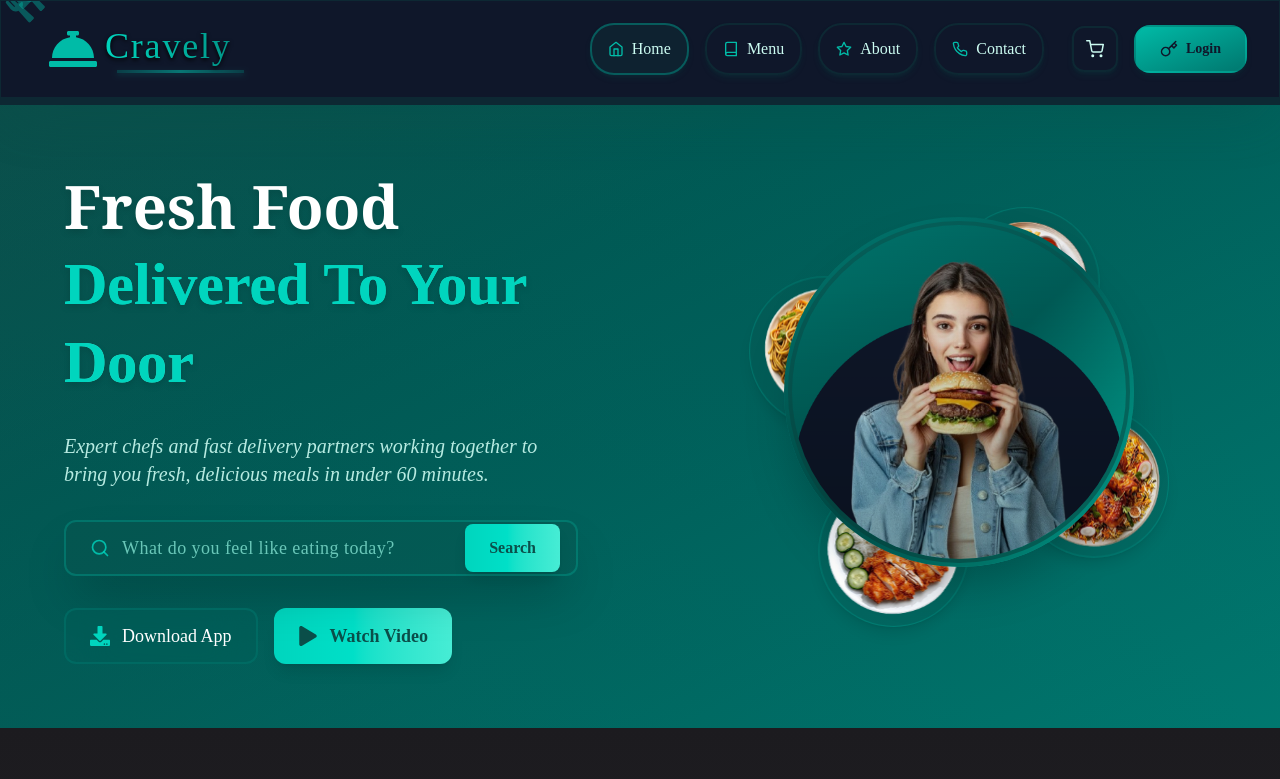
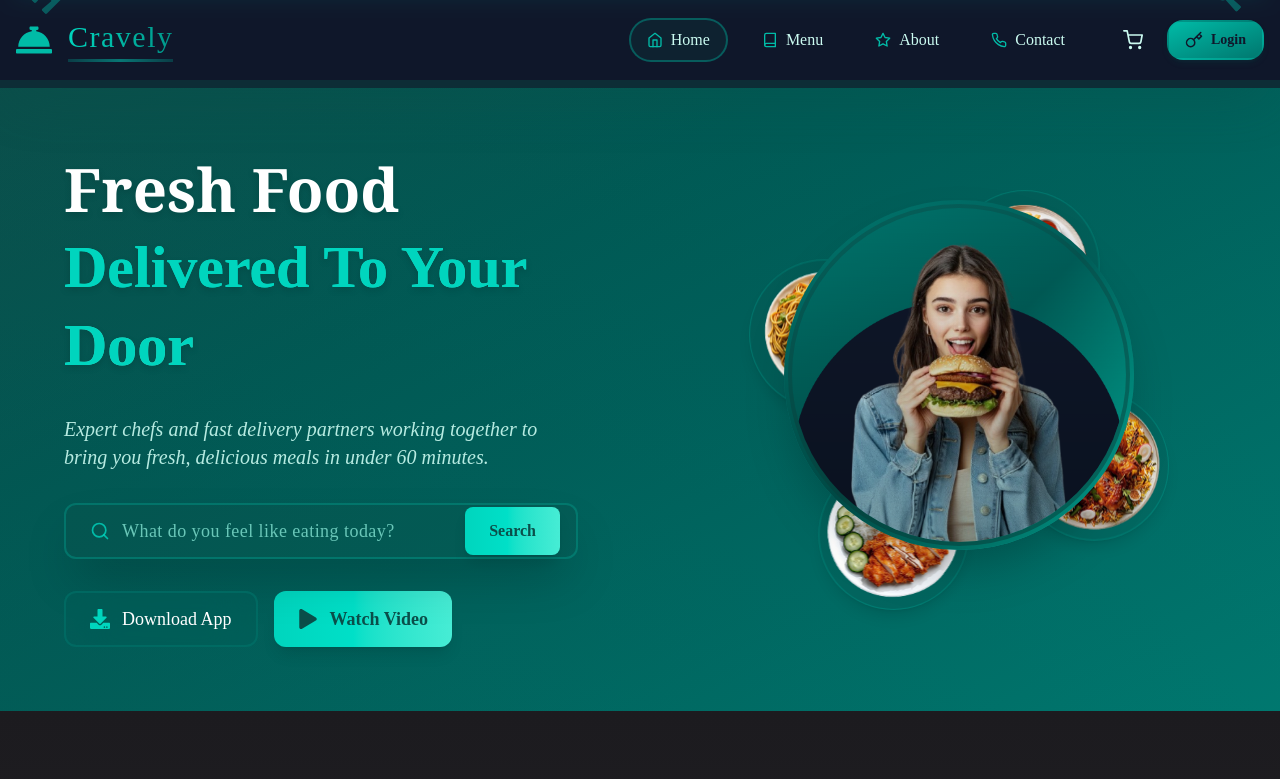
Before and after one commit to PrethigahShanmugarajah/Cravely, a React (Vite) app in the folder Client/: page / in a window 1280 px wide. Shown: the top 779 px of the page. Built offline with nearby package versions, Linux system fonts and the light colour scheme; a web font is replaced by a local one.

Commit message:
Update Navbar with My Orders link for authenticated users and responsive improvements

```diff
--- a/Client/src/components/Navbar/Navbar.jsx
+++ b/Client/src/components/Navbar/Navbar.jsx
@@ -6,6 +6,7 @@ import {
   FiHome,
   FiKey,
   FiLogOut,
+  FiPackage,
   FiPhone,
   FiShoppingCart,
   FiStar,
@@ -22,9 +23,9 @@ const Navbar = () => {
   const navigate = useNavigate();
   const location = useLocation();
 
-  /* -------- Combine Updating Login Modal and Auth Status On Location Change -------- */
+  /* -------------------------------- Combine Updating Login Modal and Auth Status On Location Change -------------------------------- */
   const [isAuthenticated, setIsAuthenticated] = useState(
-    Boolean(localStorage.getItem("loginData"))
+    Boolean(localStorage.getItem("loginData")),
   );
 
   useEffect(() => {
@@ -43,28 +44,28 @@ const Navbar = () => {
     setIsAuthenticated(false);
   };
 
-  /* ---- Extract Desktop Auth Button ---- */
+  /* -------------------------------- Extract Desktop Auth Button -------------------------------- */
   const renderDesktopAuthButton = () => {
     return isAuthenticated ? (
       <button
         onClick={handleLogout}
-        className="px-3 md:px-3 lg:px-6 py-1.5 md:py-2 lg:py-3 bg-linear-to-br from-teal-500 to-teal-700 text-[#0F172A] rounded-2xl font-bold hover:shadow-lg hover:shadow-teal-600/40 transition-all transform hover:scale-[1.02] border-2 border-teal-600/20 flex items-center space-x-2 shadow-md shadow-teal-900/20 text-xs md:text-sm lg:text-sm cursor-pointer"
+        className="px-3 lg:px-4 py-1.5 lg:py-2 bg-linear-to-br from-teal-500 to-teal-700 text-[#0F172A] rounded-2xl font-bold hover:shadow-lg hover:shadow-teal-600/40 transition-all transform hover:scale-[1.02] border-2 border-teal-600/20 flex items-center space-x-2 shadow-md shadow-teal-900/20 text-sm cursor-pointer"
       >
-        <FiLogOut className="text-base md:text-lg lg:text-lg" />
+        <FiLogOut className="text-base lg:text-lg" />
         <span className="text-shadow">Logout</span>
       </button>
     ) : (
       <button
         onClick={() => navigate("/login")}
-        className="px-3 md:px-3 lg:px-6 py-1.5 md:py-2 lg:py-3 bg-linear-to-br from-teal-500 to-teal-700 text-[#0F172A] rounded-2xl font-bold hover:shadow-lg hover:shadow-teal-600/40 transition-all transform hover:scale-[1.02] border-2 border-teal-600/20 flex items-center space-x-2 shadow-md shadow-teal-900/20 text-xs md:text-sm lg:text-sm cursor-pointer"
+        className="px-3 lg:px-4 py-1.5 lg:py-2 bg-linear-to-br from-teal-500 to-teal-700 text-[#0F172A] rounded-2xl font-bold hover:shadow-lg hover:shadow-teal-600/40 transition-all transform hover:scale-[1.02] border-2 border-teal-600/20 flex items-center space-x-2 shadow-md shadow-teal-900/20 text-sm cursor-pointer"
       >
-        <FiKey className="text-base md:text-lg lg:text-lg" />
+        <FiKey className="text-base lg:text-lg" />
         <span className="text-shadow">Login</span>
       </button>
     );
   };
 
-  /* ---- Extract Mobile Auth Button ---- */
+  /* -------------------------------- Extract Mobile Auth Button -------------------------------- */
   const renderMobileAuthButton = () => {
     return isAuthenticated ? (
       <button
@@ -93,105 +94,89 @@ const Navbar = () => {
     { name: "Menu", to: "/menu", icon: <FiBook /> },
     { name: "About", to: "/about", icon: <FiStar /> },
     { name: "Contact", to: "/contact", icon: <FiPhone /> },
+    ...(isAuthenticated
+      ? [{ name: "My Orders", to: "/myorder", icon: <FiPackage /> }]
+      : []),
   ];
 
   return (
-    <nav className="bg-[#0F172A] border border-b-8 border-teal-900/30 shadow-teal-900/30 sticky top-0 z-50 shadow-[0_25px_50px_-12px] group/nav overflow-x-hidden hide-scrollbar">
+    <nav className="bg-[#0F172A] border-b-8 border-teal-900/40 shadow-[0_25px_50px_-12px] shadow-teal-900/30 sticky top-0 z-50 font-vibes">
       <div className="absolute -top-3 left-1/2 -translate-x-1/2 w-full max-w-7xl px-4">
-        <div className="h-1.5 bg-linear-to-r from-transparent via-teal-600/50 to-transparent shadow-[0_0_20px] shadow-teal-500/30">
+        <div className="h-1.5 bg-linear-to-r from-transparent via-teal-600/50 to-transparent shadow-[0_0_20px] shadow-teal-500/30"></div>
+        <div className="flex justify-between px-6">
           <FaUtensils
             className="text-teal-500/40 -mt-4 -ml-2 rotate-45"
             size={32}
           />
           <FaUtensils
-            className="text-teal-500/40 -mt-4 -ml-2 -rotate-45"
+            className="text-teal-500/40 -mt-4 -mr-2 -rotate-45"
             size={32}
           />
         </div>
       </div>
 
-      {/* -- Main Navigation Containter -- */}
       <div className="max-w-7xl mx-auto px-4 relative">
-        <div className="flex justify-between items-center h-16 md:h-20 lg:h-24">
-          {/* Logo Section */}
-          <div className="shrink-0 flex items-center space-x-2 group relative md:-translate-x-4 lg:translate-x-6 ml-0 md:ml-2">
-            <div className="absolute -inset-4 bg-teal-500/10 rounded-full blur-xl opacity-0 group-hover/nav:opacity-100 transition-opacity duration-300" />
-            <FaConciergeBell className="text-3xl md:text-4xl lg:text-5xl text-teal-500 transition-all group-hover:rotate-12 group-hover:text-teal-400 hover:drop-shadow-[0_0_15px] hover:drop-shadow-500/50" />
-            <div className="flex flex-col relative ml-2 max-w-35 md:max-w-40 lg:max-w-none">
+        <div className="flex justify-between items-center h-16 lg:h-20">
+          {/* -- Logo Section -- */}
+          <div className="shrink-0 flex items-center space-x-2 group">
+            <FaConciergeBell className="text-2xl md:text-3xl lg:text-4xl text-teal-500 transition-all group-hover:rotate-12" />
+            <div className="flex flex-col ml-1 md:ml-2">
               <NavLink
                 to="/"
-                className="text-2xl md:text-xl lg:text-4xl bg-linear-to-r from-teal-400 to-teal-600 bg-clip-text text-transparent font-monsieur tracking-wider drop-shadow-[0_2px_2px] drop-shadow-black -translate-x-2 truncate md:truncate-none"
+                className="text-lg md:text-xl lg:text-2xl xl:text-3xl bg-linear-to-r from-teal-400 to-teal-600 bg-clip-text text-transparent font-monsieur tracking-wider whitespace-nowrap"
               >
                 Cravely
               </NavLink>
-              <div className="h-0.75 bg-linear-to-r from-teal-600/30 via-teal-400/50 to-teal-600/30 w-full mt-1 ml-1 shadow-[0_2px_5px] shadow-teal-500/20" />
+              <div className="h-0.75 bg-linear-to-r from-teal-600/30 via-teal-400/50 to-teal-600/30 w-full mt-1" />
             </div>
           </div>
 
-          {/* Desktop Navigation */}
-          <div className="hidden md:flex items-center space-x-2 md:space-x-1 lg:space-x-4 flex-1 justify-end">
+          {/* -- Desktop Navigation -- */}
+          <div className="hidden lg:flex items-center space-x-2 xl:space-x-4 flex-1 justify-end">
             {navLinks.map((link) => (
               <NavLink
                 key={link.name}
                 to={link.to}
                 className={({ isActive }) =>
-                  `group px-3 md:px-3 lg:px-4 py-2 md:py-2 lg:py-3 text-sm md:text-[15px] lg:text-base relative transition-all duration-300 flex items-center hover:bg-teal-900/20 rounded-3xl border-2 ${
-                    isActive
-                      ? "border-teal-600/50 bg-teal-900/20 shadow-[inset_0_0_15px] shadow-teal-500/20"
-                      : "border-teal-900/30 hover:border-teal-600/50"
-                  } shadow-md shadow-teal-900/20`
+                  `px-2 xl:px-4 py-2 flex items-center space-x-2 rounded-3xl border-2 transition-colors text-sm xl:text-base
+                      ${isActive ? "bg-teal-900/20 border-teal-600/50" : "border-transparent hover:border-teal-600/50"}`
                 }
               >
-                <span className="mr-2 text-sm md:text-[15px] lg:text-base text-teal-500 group-hover:text-teal-300 transition-all">
-                  {link.icon}
-                </span>
-
-                <span className="text-teal-100 group-hover:text-teal-300 relative">
-                  {link.name}
-                  <span className="absolute -bottom-1 left-0 w-0 h-0.5 bg-teal-400 transition-all group-hover:w-full" />
-                </span>
+                <span className="text-teal-500">{link.icon}</span>
+                <span className="text-teal-100">{link.name}</span>
               </NavLink>
             ))}
-
-            <div className="flex items-center space-x-2 md:space-x-3 lg:space-x-4 ml-3 md:ml-3 mr-2 md:mr-3 lg:mr-4">
+            <div className="flex items-center space-x-2 xl:space-x-4 ml-2 xl:ml-4">
               <NavLink
                 to="/cart"
-                className="p-2 md:p-2.0 lg:p-3 text-teal-100 rounded-xl transition-all relative border-2 border-teal-900/30 hover:border-teal-600/50 group hover:bg-teal-900/20 hover:shadow-lg hover:shadow-teal-500/30 shadow-md shadow-teal-900/20"
+                className="p-2 relative text-teal-100 hover:text-teal-300 transition-colors"
               >
-                <FiShoppingCart className="text-base md:text-lg lg:text-lg " />
+                <FiShoppingCart className="text-lg xl:text-xl" />
                 {totalItems > 0 && (
-                  <div className="absolute -top-2 -right-2 bg-teal-600 text-teal-100 text-xs w-5 h-5 rounded-full flex items-center justify-center">
+                  <span className="absolute -top-1 -right-1 bg-teal-600 text-xs w-5 h-5 rounded-full flex items-center justify-center">
                     {totalItems}
-                  </div>
+                  </span>
                 )}
               </NavLink>
               {renderDesktopAuthButton()}
             </div>
           </div>
 
-          {/* Mobile Menu */}
-          <div className="md:hidden flex items-center mr-2">
+          {/* -- Hamburger Menu Button -- */}
+          <div className="lg:hidden flex items-center">
             <button
-              className="text-teal-500 hover:text-teal-300 focus:outline-none transition-all p-2 rounded-xl border-2 border-teal-900/30 hover:border-teal-600/50 relative shadow-md shadow-teal-900/20 hover:shadow-lg hover:shadow-teal-500/30 cursor-pointer"
               onClick={() => setIsOpen(!isOpen)}
+              className="text-teal-500 hover:text-teal-300 p-2 rounded-xl border-2 border-teal-900/30 transition-colors"
             >
-              <div className="space-y-2 relative">
+              <div className="space-y-2">
                 <span
-                  className={`block w-6 h-0.5 bg-current transition-all ${
-                    isOpen ? "rotate-45 translate-y-1.75" : ""
-                  }`}
+                  className={`block w-6 h-0.5 bg-current transition-transform ${isOpen ? "rotate-45 translate-y-2" : ""}`}
                 />
-
                 <span
-                  className={`block w-6 h-0.5 bg-current ${
-                    isOpen ? "opacity-0" : ""
-                  }`}
+                  className={`block w-6 h-0.5 bg-current ${isOpen ? "opacity-0" : ""}`}
                 />
-
                 <span
-                  className={`block w-6 h-0.5 bg-current transition-all ${
-                    isOpen ? "-rotate-45 -translate-y-1.75" : ""
-                  }`}
+                  className={`block w-6 h-0.5 bg-current transition-transform ${isOpen ? "-rotate-45 -translate-y-2" : ""}`}
                 />
               </div>
             </button>
@@ -199,39 +184,37 @@ const Navbar = () => {
         </div>
       </div>
 
-      {/* -- Mobile Navigation -- */}
+      {/* -------- Mobile/Tablet Menu -------- */}
       {isOpen && (
-        <div className="md:hidden bg-[#0F172A] border-t-4 border-teal-900/40 relative shadow-lg shadow-teal-900/30 w-full">
-          <div className="px-4 py-4 space-y-2">
+        <div className="lg:hidden bg-[#0F172A] border-t-4 border-teal-900/40">
+          <div className="px-4 py-4 space-y-3">
             {navLinks.map((link) => (
               <NavLink
                 key={link.name}
                 to={link.to}
                 onClick={() => setIsOpen(false)}
                 className={({ isActive }) =>
-                  `block px-4 py-3 text-sm rounded-xl transition-all items-center ${
+                  `flex items-center space-x-3 px-4 py-3 rounded-xl ${
                     isActive
                       ? "bg-teal-600/30 text-teal-400"
                       : "text-teal-100 hover:bg-teal-600/20"
-                  } border-2 ${
-                    isActive ? "border-teal-600/50" : "border-teal-900/30"
                   }`
                 }
               >
-                <span className="mr-3 text-teal-500">{link.icon}</span>
-                {link.name}
+                <span className="text-teal-500">{link.icon}</span>
+                <span>{link.name}</span>
               </NavLink>
             ))}
-
-            <div className="pt-4 border-t-2 border-teal-900/30 space-y-2">
+            <div className="pt-4 border-t border-teal-900/40 space-y-3">
               <NavLink
                 to="/cart"
-                className="w-full px-4 py-3 text-center text-teal-100 rounded-xl border-2 border-teal-900/30 hover:border-teal-600/50 flex items-center justify-center space-x-2 text-sm"
                 onClick={() => setIsOpen(false)}
+                className="flex items-center justify-center space-x-2 px-4 py-3 text-teal-100 hover:bg-teal-600/20 rounded-xl"
               >
-                <FiShoppingCart className="text-lg" />
+                <FiShoppingCart />
+                <span>Cart</span>
                 {totalItems > 0 && (
-                  <span className="top-2 right-2 bg-teal-600 text-teal-100 text-xs w-5 h-5 rounded-full flex items-center justify-center">
+                  <span className="bg-teal-600 text-xs px-2 py-1 rounded-full">
                     {totalItems}
                   </span>
                 )}
@@ -242,21 +225,19 @@ const Navbar = () => {
         </div>
       )}
 
-      {/* -- Login Model -- */}
+      {/* -------- Login Modal -------- */}
       {showLoginModal && (
         <div className="fixed inset-0 bg-black/60 flex items-center justify-center z-50 p-4">
-          <div className="bg-linear-to-br from-[#0F172A] to-[#1E293B] rounded-xl p-6 w-full max-w-120 relative border-teal-700/30 shadow-[0_0_30px] shadow-teal-500/30">
+          <div className="bg-linear-to-br from-[#0F172A] to-[#4a372a] rounded-xl p-8 w-full max-w-md relative border-4 border-teal-700/30">
             <button
               onClick={() => navigate("/")}
-              className="absolute top-2 right-2 text-teal-500 hover:text-teal-300 text-2xl cursor-pointer"
+              className="absolute top-4 right-4 text-teal-500 hover:text-teal-300 text-2xl"
             >
               &times;
             </button>
-
-            <h2 className="text-2xl font-bold bg-linear-to-r from-teal-400 to-teal-600 bg-clip-text text-transparent mb-4 text-center">
-              Cravely
+            <h2 className="text-3xl font-bold bg-linear-to-r from-teal-400 to-teal-600 bg-clip-text text-transparent mb-6 text-center">
+              Foodie-Frenzy
             </h2>
-
             <Login
               onLoginSuccess={handleLoginSuccess}
               onClose={() => navigate("/")}
```
